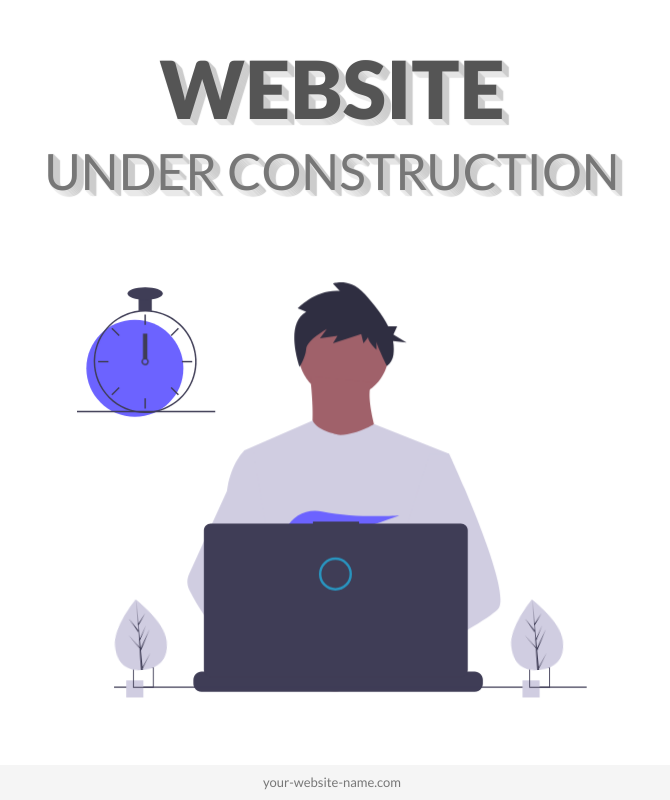
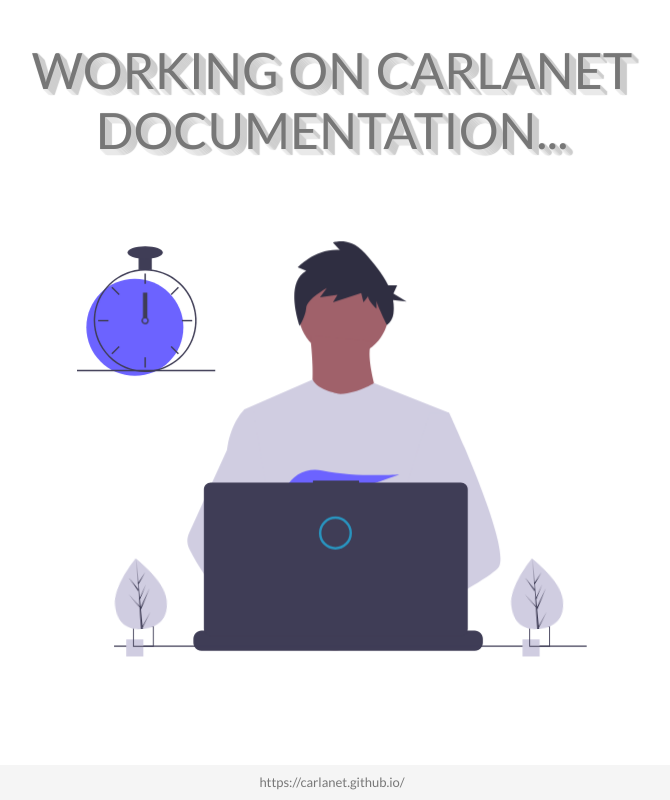
Before and after one commit to carlanet/carlanet.github.io, a plain HTML site: page index.html in a window 1280 px wide. Shown: the whole page, without its empty margins (308-978 px from the left). Drawn offline with nearby package versions, Linux system fonts and the light colour scheme.

Commit message:
Change title

```diff
--- a/index.html
+++ b/index.html
@@ -28,8 +28,7 @@
     <div class="container">
       <div class="row justify-content-center">
         <div class="col-md-10 main-title">
-          <h1>Website</h1>
-          <h2>under construction</h2>
+          <h2>Working on CARLANeT documentation...</h2>
         </div>
       </div>
       <div class="row align-items-center">
@@ -39,7 +38,7 @@
             fill="none"
             xmlns="http://www.w3.org/2000/svg"
           >
-            <g id="undraw_dev_productivity_umsq 1" clip-path="url(#clip0)">
+            <g id="loading" clip-path="url(#clip0)">
               <g id="man">
                 <path
                   id="Vector"
@@ -249,7 +248,7 @@
     </div>
       <footer class="footer">
         <div class="container text-center">
-          <span>your-website-name.com</span>
+          <span>https://carlanet.github.io/</span>
         </div>
       </footer>
 
```
Also changed, not shown: loading.svg (renamed from undraw_dev_productivity_umsq 1 .svg).
